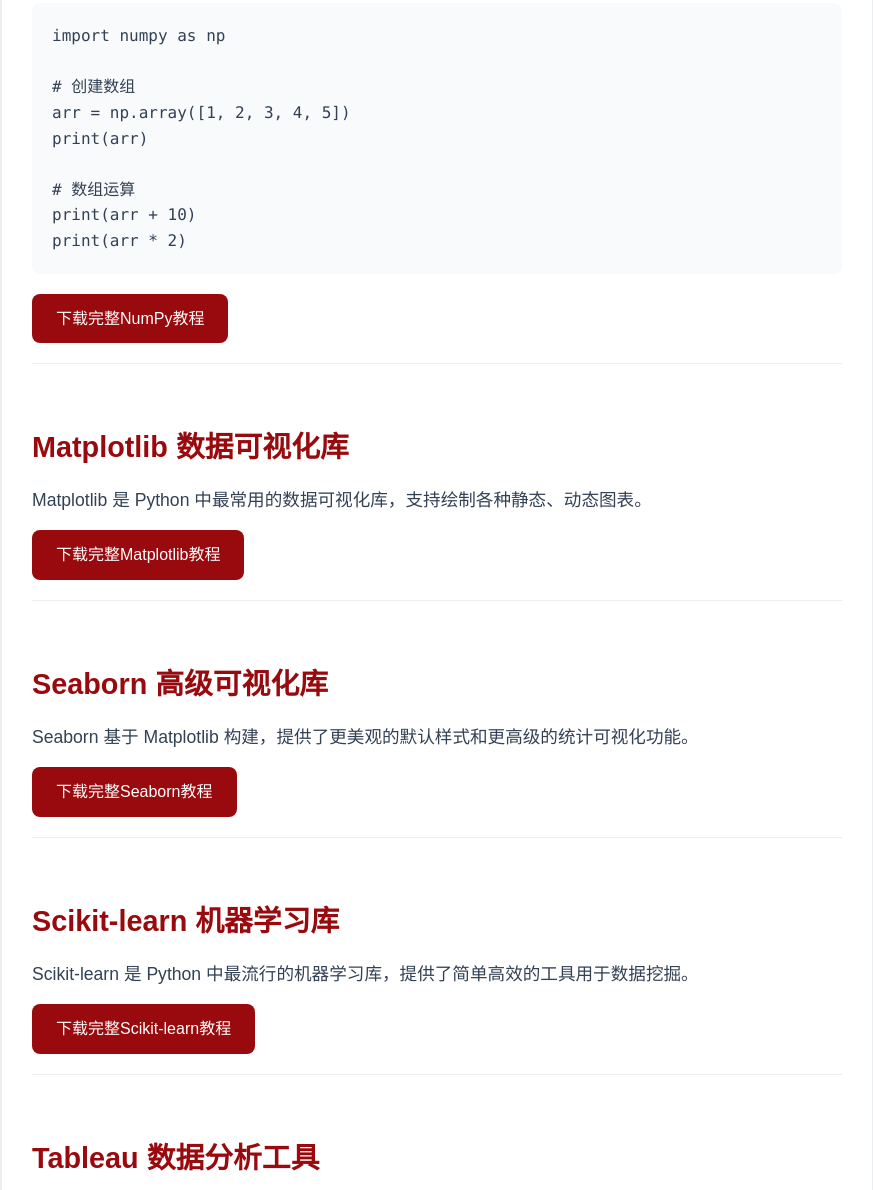
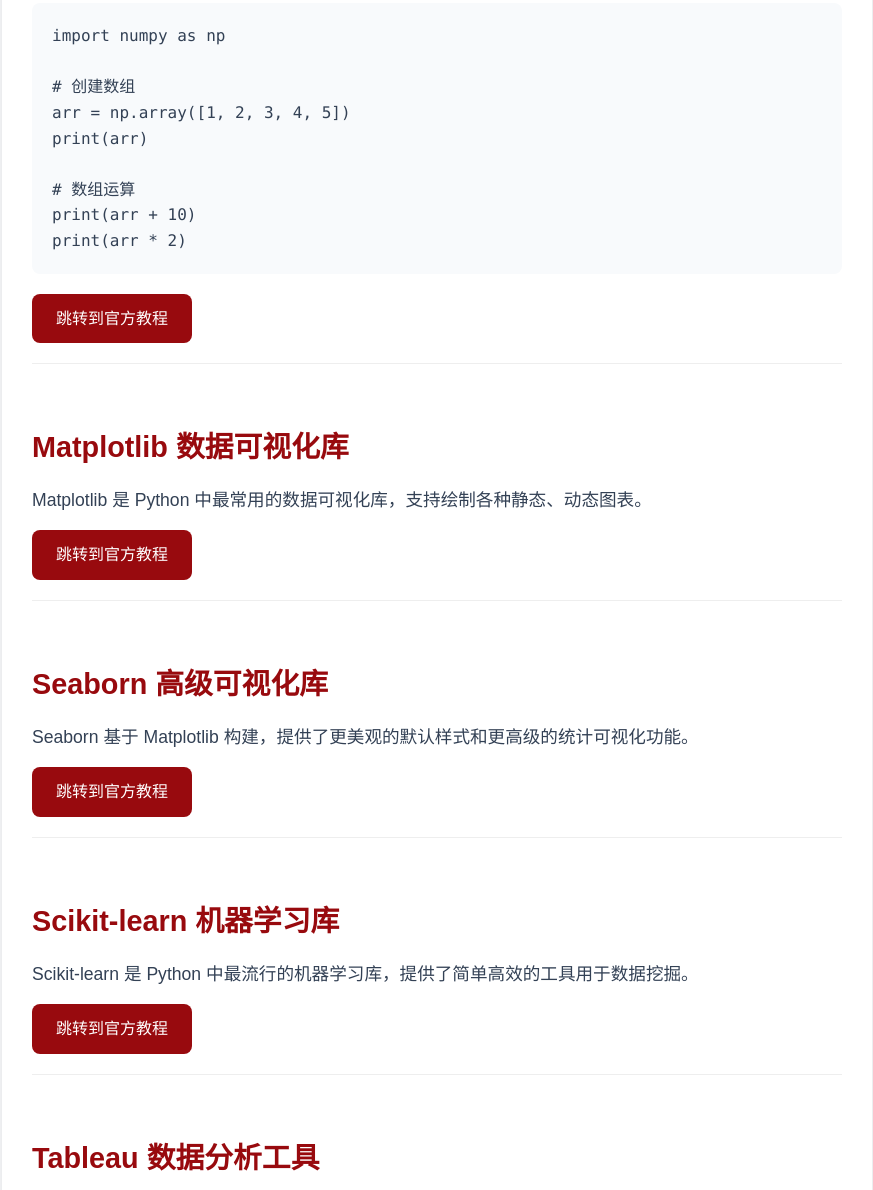
Before and after one commit to tangran0406-wq/Big-Data-Analytics-Practice-Final-Project, a website: page assist/ToolTutorial.html in a window 1280 px wide. Shown: the part 3744-4934 px from the top of the page, without its empty margins (368-1241 px from the left). Drawn offline with Linux system fonts and the light colour scheme; a script that the page names is missing.

Commit message:
Add files via upload

```diff
--- a/assist/ToolTutorial.html
+++ b/assist/ToolTutorial.html
@@ -422,7 +422,7 @@
                             older_students = df[df['年龄'] > 23]<br>
                             print(older_students)<br>
                         </div>
-                        <a href="#" class="btn">下载完整Pandas教程</a>
+                        <a href="https://pandas.pydata.org/docs/user_guide/index.html"target="_blank" class="btn">跳转到官方教程</a>
                     </div>
 
                     <div id="numpy" class="tutorial-section">
@@ -460,38 +460,38 @@
                             print(arr * 2)<br>
                         </div>
 
-                        <a href="#" class="btn">下载完整NumPy教程</a>
+                        <a href="https://numpy.org/doc/stable/user/quickstart.html"target="_blank" class="btn">跳转到官方教程</a>
                     </div>
 
                     <div id="matplotlib" class="tutorial-section">
                         <h3>Matplotlib 数据可视化库</h3>
                         <p>Matplotlib 是 Python 中最常用的数据可视化库，支持绘制各种静态、动态图表。</p>
 
-                        <a href="#" class="btn">下载完整Matplotlib教程</a>
+                        <a href="https://matplotlib.org/stable/tutorials/index.html"target="_blank" class="btn">跳转到官方教程</a>
                     </div>
 
                     <div id="seaborn" class="tutorial-section">
                         <h3>Seaborn 高级可视化库</h3>
                         <p>Seaborn 基于 Matplotlib 构建，提供了更美观的默认样式和更高级的统计可视化功能。</p>
-                        <a href="#" class="btn">下载完整Seaborn教程</a>
+                        <a href="https://seaborn.pydata.org/tutorial.html"target="_blank" class="btn">跳转到官方教程</a>
                     </div>
 
                     <div id="scikit-learn" class="tutorial-section">
                         <h3>Scikit-learn 机器学习库</h3>
                         <p>Scikit-learn 是 Python 中最流行的机器学习库，提供了简单高效的工具用于数据挖掘。</p>
-                        <a href="#" class="btn">下载完整Scikit-learn教程</a>
+                        <a href="https://scikit-learn.org/stable/index.html"target="_blank" class="btn">跳转到官方教程</a>
                     </div>
 
                     <div id="tableau" class="tutorial-section">
                         <h3>Tableau 数据分析工具</h3>
                         <p>Tableau 是一款强大的商业智能工具，支持拖放式操作，可快速创建交互式仪表盘。</p>
-                        <a href="#" class="btn">下载完整Tableau教程</a>
+                        <a href="https://www.tableau.com/learn"target="_blank" class="btn">跳转到官方教程</a>
                     </div>
 
                     <div id="powerbi" class="tutorial-section">
                         <h3>Power BI 数据可视化工具</h3>
                         <p>Power BI 是微软推出的商业分析工具，可将数据转换为交互式可视化和仪表盘。</p>
-                        <a href="#" class="btn">下载完整Power BI教程</a>
+                        <a href="https://learn.microsoft.com/zh-cn/power-bi/"target="_blank" class="btn">跳转到官方教程</a>
                     </div>
                 </div>
             </div>
```
Also changed, not shown: assist/ConfigurationTutorial.html (+4 -4 lines).
